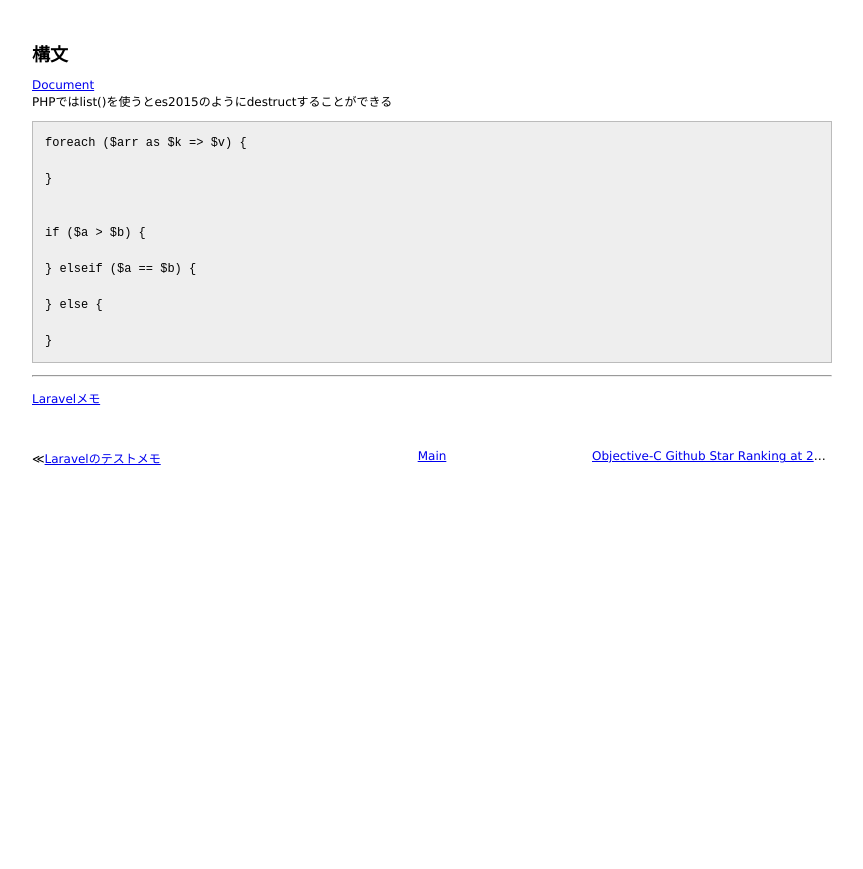
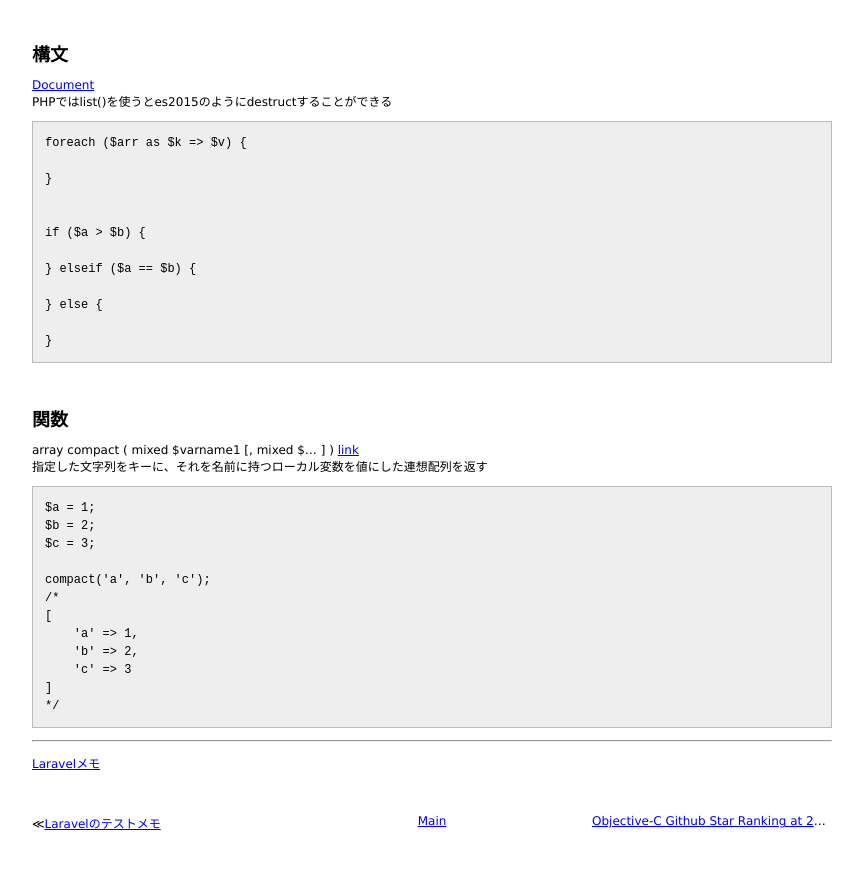
Before and after one commit to 38elements/38elements.github.com, a Jekyll site: the page built from _posts/2016-05-24-php.md, in a window 1280 px wide and 900 px high, scrolled down 1303 px. Shown: the top 869 px of the window, without its empty margins (208-1071 px from the left). Built offline with Jekyll 4.4.1, drawn with Linux system fonts in a browser that asks for light colours; before the commit the page ends 1838 px from its top, so only the background shows below that.

Commit message:
Update 2016-05-24-php.md

````diff
--- a/_posts/2016-05-24-php.md
+++ b/_posts/2016-05-24-php.md
@@ -1,6 +1,6 @@
 ---
 layout: posts
-title: PHPメモ
+title: PHPの構文や関数メモ
 ---
 ## class
 
@@ -94,6 +94,28 @@ if ($a > $b) {
 
 }
 ```
+<br>
+
+## 関数
+
+array compact ( mixed $varname1 [, mixed $... ] ) [link](http://php.net/manual/ja/function.compact.php)
+指定した文字列をキーに、それを名前に持つローカル変数を値にした連想配列を返す
+
+```
+$a = 1;
+$b = 2;
+$c = 3;
+
+compact('a', 'b', 'c');
+/*
+[
+    'a' => 1,
+    'b' => 2,
+    'c' => 3
+]
+*/
+```
+
 
 ---
 
````
